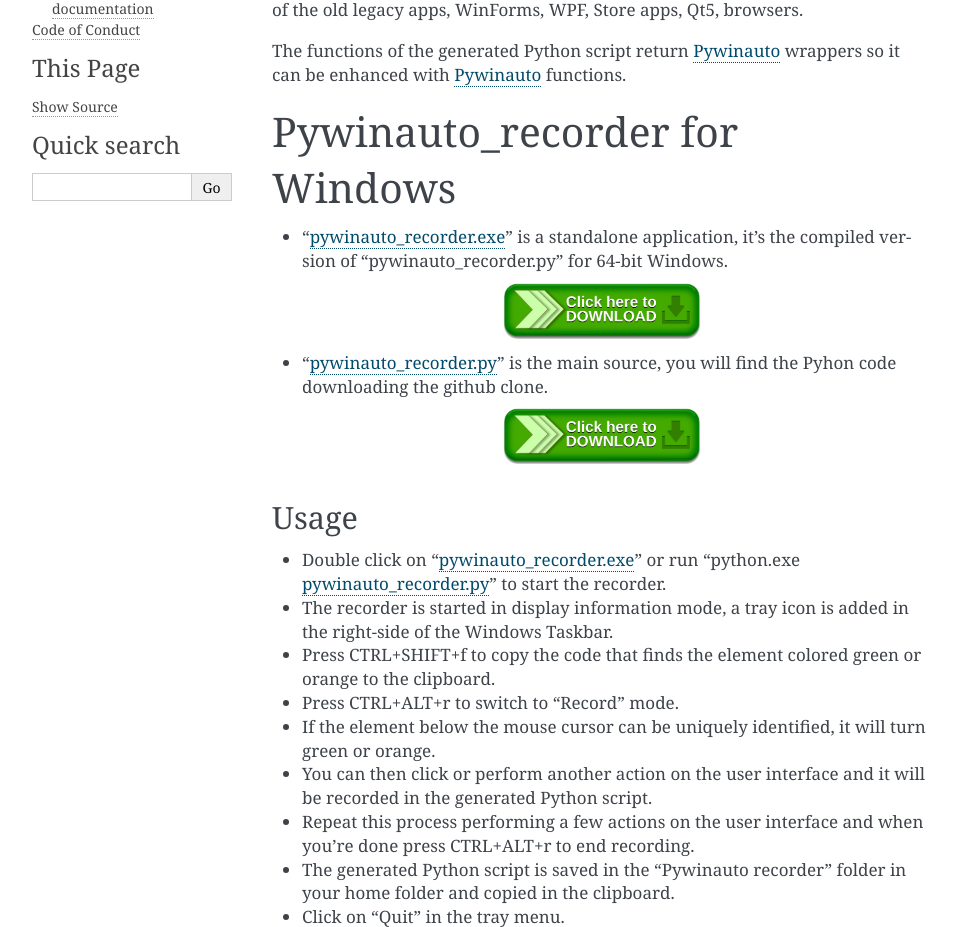
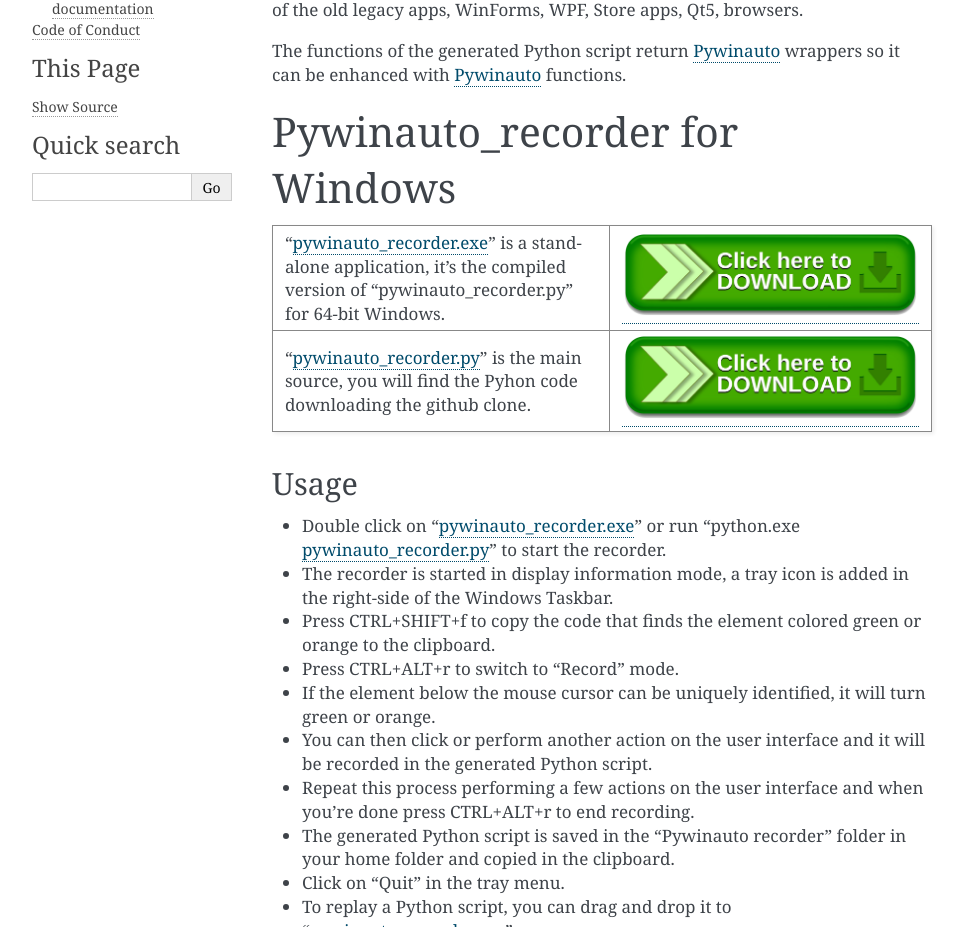
Before and after one commit to beuaaa/pywinauto_recorder, a Sphinx documentation site: the page built from docs/index.rst, in a window 1280 px wide. Shown: the part 432-1359 px from the top of the page, without its empty margins (148-1112 px from the left). Built offline with Sphinx 7.4.7, drawn with Linux system fonts in a browser that asks for light colours.

Commit message:
Enhanced documentation presentation

```diff
--- a/docs/pywinauto_recorder_exe.rst
+++ b/docs/pywinauto_recorder_exe.rst
@@ -1,22 +1,24 @@
 Pywinauto_recorder for Windows
-==================================
-- "pywinauto_recorder.exe_" is a standalone application, it's the compiled version of "pywinauto_recorder.py" for 64-bit Windows.
+==============================
+
++--------------------------------------------------------------------------------------+------------------------+
+|  "pywinauto_recorder.exe_" is a standalone application, it's the compiled version of | |button1|              |
+|  "pywinauto_recorder.py" for 64-bit Windows.                                         |                        |
++--------------------------------------------------------------------------------------+------------------------+
+| "pywinauto_recorder.py_" is the main source, you will find the Pyhon code            | |button2|              |
+| downloading the github clone.                                                        |                        |
++--------------------------------------------------------------------------------------+------------------------+
 
 .. _pywinauto_recorder.exe: https://raw.githubusercontent.com/beuaaa/pywinauto_recorder/master/bin/Pywinauto_recorder_installer.exe
 
-.. image:: https://raw.githubusercontent.com/beuaaa/pywinauto_recorder/master/Images/Download.png?sanitize=true
+.. |button1| image:: https://raw.githubusercontent.com/beuaaa/pywinauto_recorder/master/Images/Download.png?sanitize=true
             :target: https://raw.githubusercontent.com/beuaaa/pywinauto_recorder/master/bin/Pywinauto_recorder_installer.exe
-            :width: 200 px
-            :align: center
-
-- "pywinauto_recorder.py_" is the main source, you will find the Pyhon code downloading the github clone.
 
 .. _pywinauto_recorder.py: https://github.com/beuaaa/pywinauto_recorder/archive/master.zip
 
-.. image:: https://raw.githubusercontent.com/beuaaa/pywinauto_recorder/master/Images/Download.png?sanitize=true
+.. |button2| image:: https://raw.githubusercontent.com/beuaaa/pywinauto_recorder/master/Images/Download.png?sanitize=true
             :target: https://github.com/beuaaa/pywinauto_recorder/archive/master.zip
-            :width: 200 px
-            :align: center
+
 
 Usage
 -----
```
